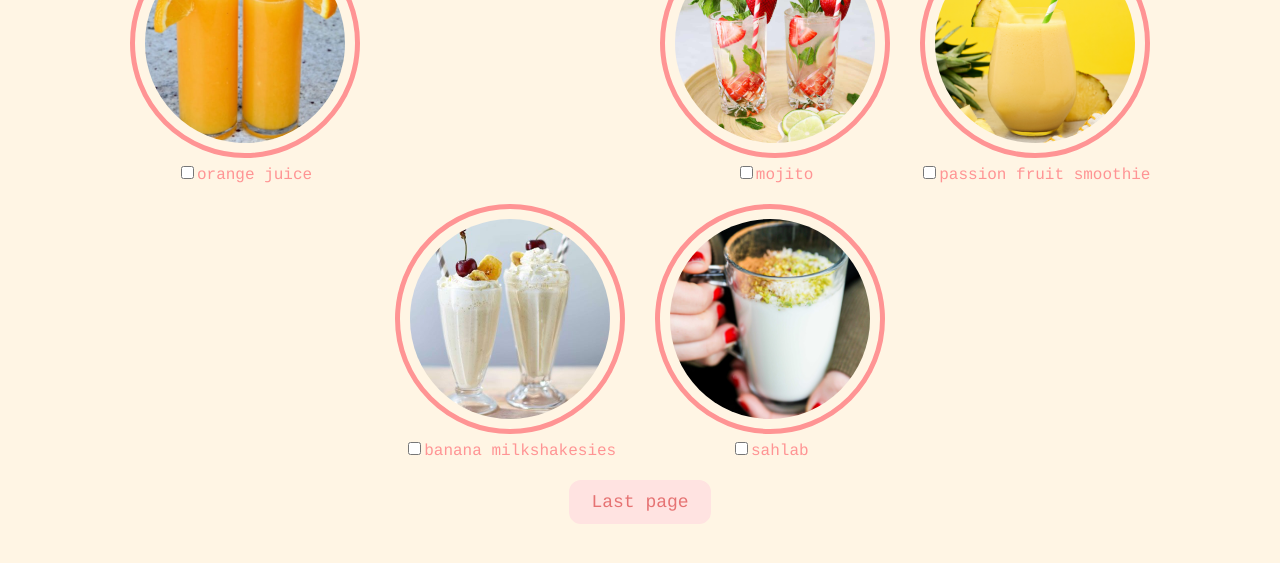
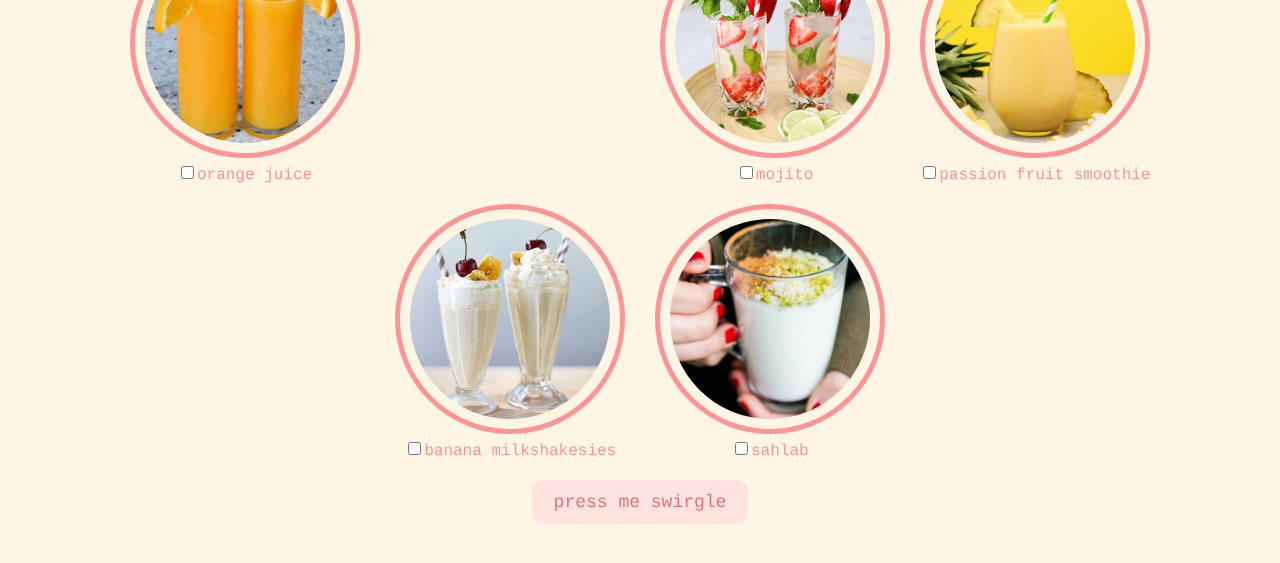
Before and after one commit to insightros/insightros.github.io, a plain HTML site: page activities.html in a window 1280 px wide. Shown: the part 199-762 px from the top of the page. Drawn offline with Linux system fonts and the light colour scheme.

Commit message:
valentine

```diff
--- a/activities.html
+++ b/activities.html
@@ -71,7 +71,7 @@
       </div>
     </div>
     <button class="button" onclick="location.href='lastpage.html'">
-      Last page
+      press me swirgle
     </button>
   </body>
 </html>
```
